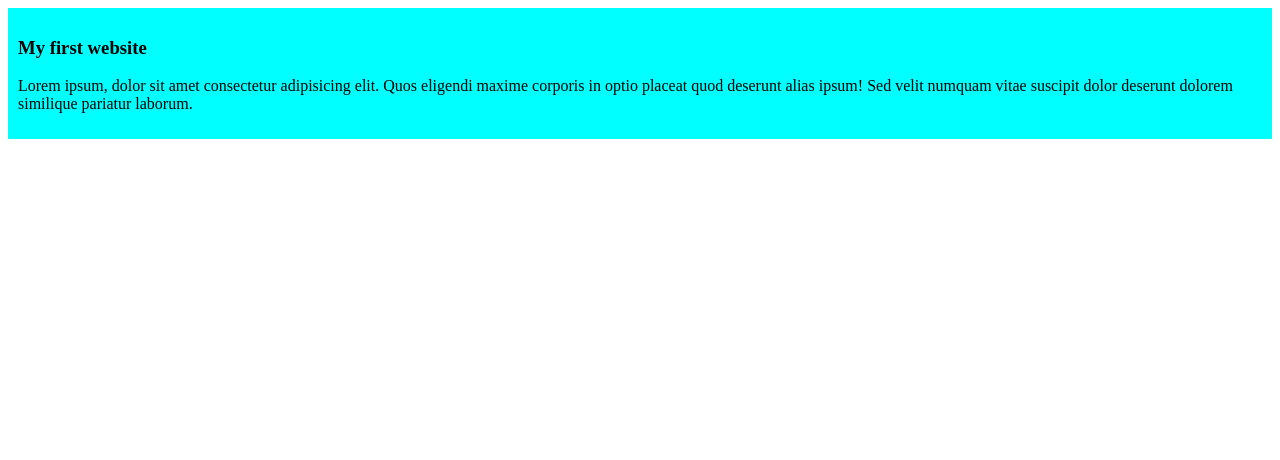
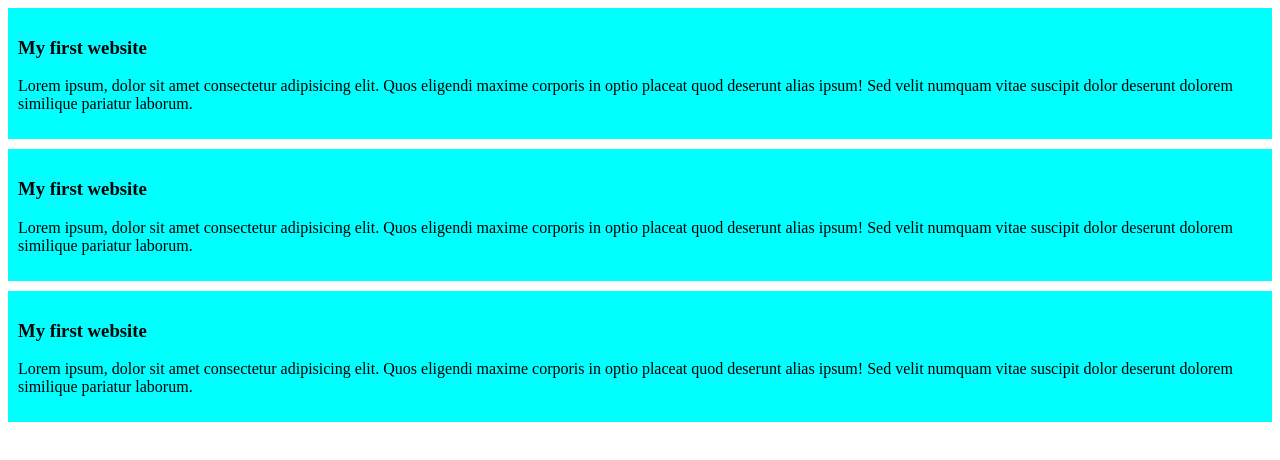
Before and after one commit to mehedishuvo-noob/my-simple-website, a plain HTML site: page index.html in a window 1280 px wide. Drawn offline with Linux system fonts and the light colour scheme.

Commit message:
adding second and third blogs

```diff
--- a/index.html
+++ b/index.html
@@ -11,5 +11,13 @@
         <h3>My first website</h3>
         <p>Lorem ipsum, dolor sit amet consectetur adipisicing elit. Quos eligendi maxime corporis in optio placeat quod deserunt alias ipsum! Sed velit numquam vitae suscipit dolor deserunt dolorem similique pariatur laborum.</p>
     </div>
+    <div>
+        <h3>My first website</h3>
+        <p>Lorem ipsum, dolor sit amet consectetur adipisicing elit. Quos eligendi maxime corporis in optio placeat quod deserunt alias ipsum! Sed velit numquam vitae suscipit dolor deserunt dolorem similique pariatur laborum.</p>
+    </div>
+    <div>
+        <h3>My first website</h3>
+        <p>Lorem ipsum, dolor sit amet consectetur adipisicing elit. Quos eligendi maxime corporis in optio placeat quod deserunt alias ipsum! Sed velit numquam vitae suscipit dolor deserunt dolorem similique pariatur laborum.</p>
+    </div>
 </body>
 </html>
--- a/styles/blog.css
+++ b/styles/blog.css
@@ -1,4 +1,5 @@
 div{
     background-color: aqua;
     padding: 10px;
+    margin-bottom: 10px;
 }
```
